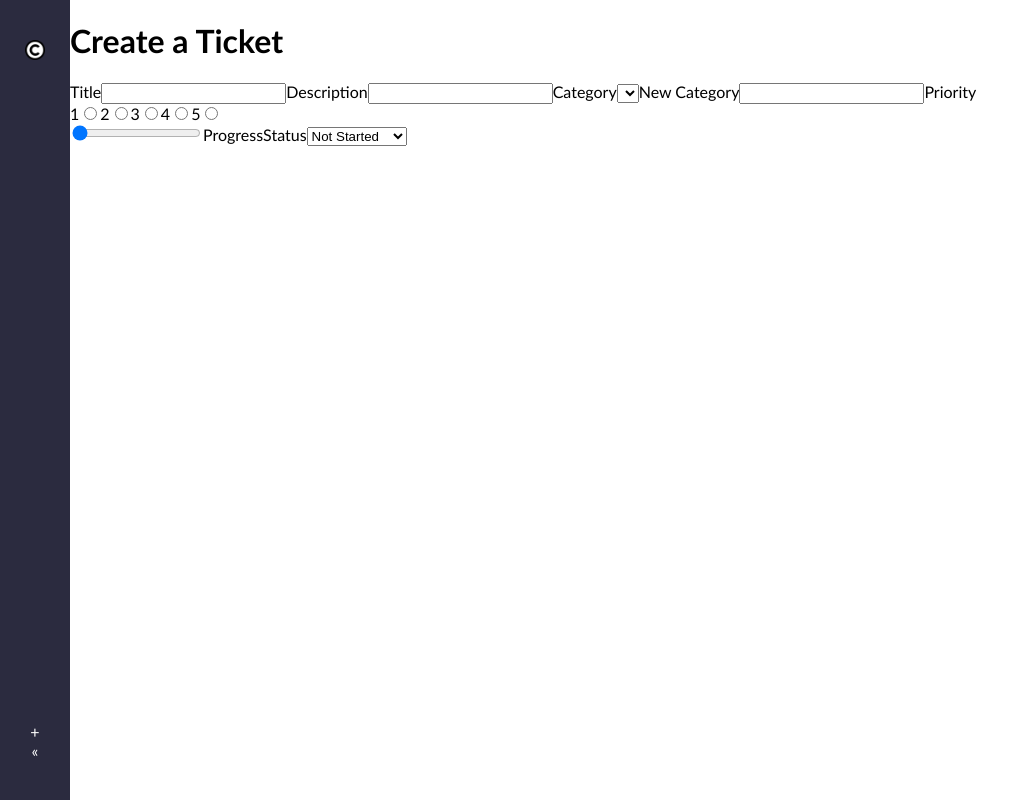
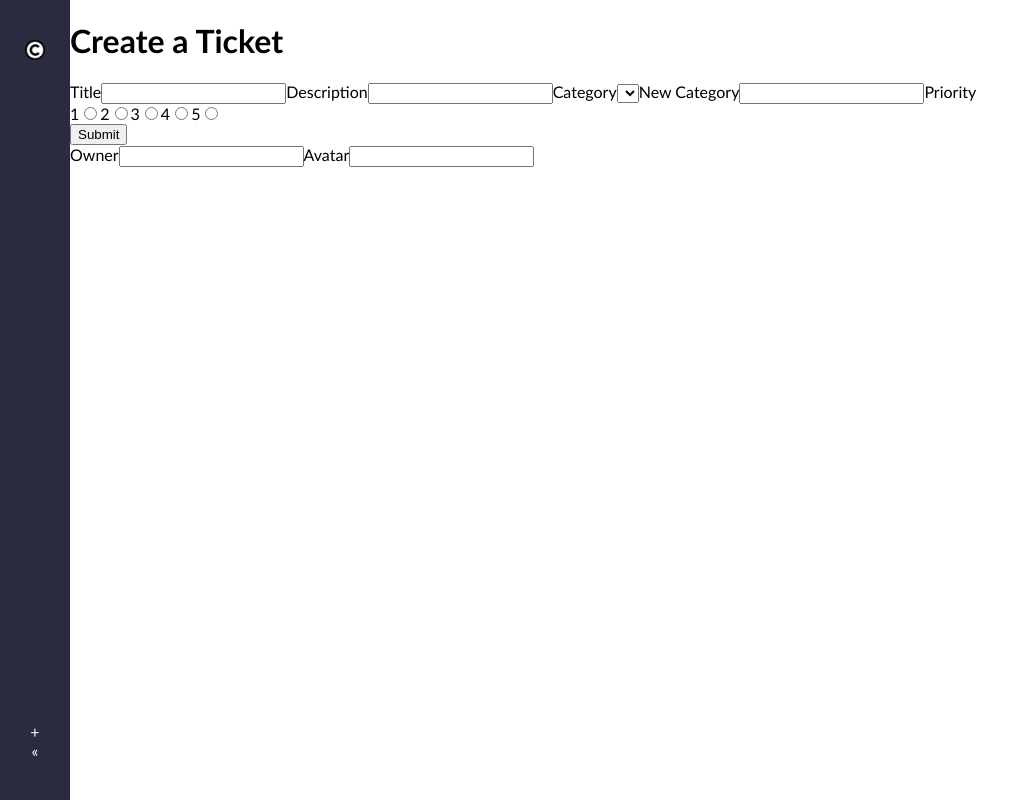
Before and after one commit to dganai/monday-clone, a React (Create React App) app: page /ticket in a window 1280 px wide. Shown: the whole page, without its empty margins (0-1014 px from the left). Built offline with nearby package versions, Linux system fonts and the light colour scheme.

Commit message:
functionality for owner and avatar

```diff
--- a/src/Pages/TicketPage.js
+++ b/src/Pages/TicketPage.js
@@ -117,7 +117,8 @@ const TicketPage = () => {
                 checked={formData.priority === 5}
               />
             </div>
-            {/*editMode && */}
+
+            {editMode && (
               <>
                 <input
                   type="range"
@@ -129,7 +130,6 @@ const TicketPage = () => {
                   onChange={handleChange}
                 />
                 <label htmlFor="progress">Progress</label>
-            </>
 
                 <label>Status</label>
                 <select
@@ -156,8 +156,29 @@ const TicketPage = () => {
                     Not Started
                   </option>
                 </select>
-
-            {/* } */}
+              </>
+            )}
+            <input type="submit" />
+          </section>
+          <section>
+            <label htmlFor="owner">Owner</label>
+            <input
+              id="owner"
+              name="owner"
+              type="text"
+              onChange={handleChange}
+              required={true}
+              value={formData.owner}
+            />
+            <label htmlFor="avatar">Avatar</label>
+            <input
+              id="avatar"
+              name="avatar"
+              type="url"
+              onChange={handleChange}
+              required={true}
+              value={formData.avatar}
+            />
           </section>
         </form>
       </div>
```
Lines whose indentation alone changed are shown as unchanged.
